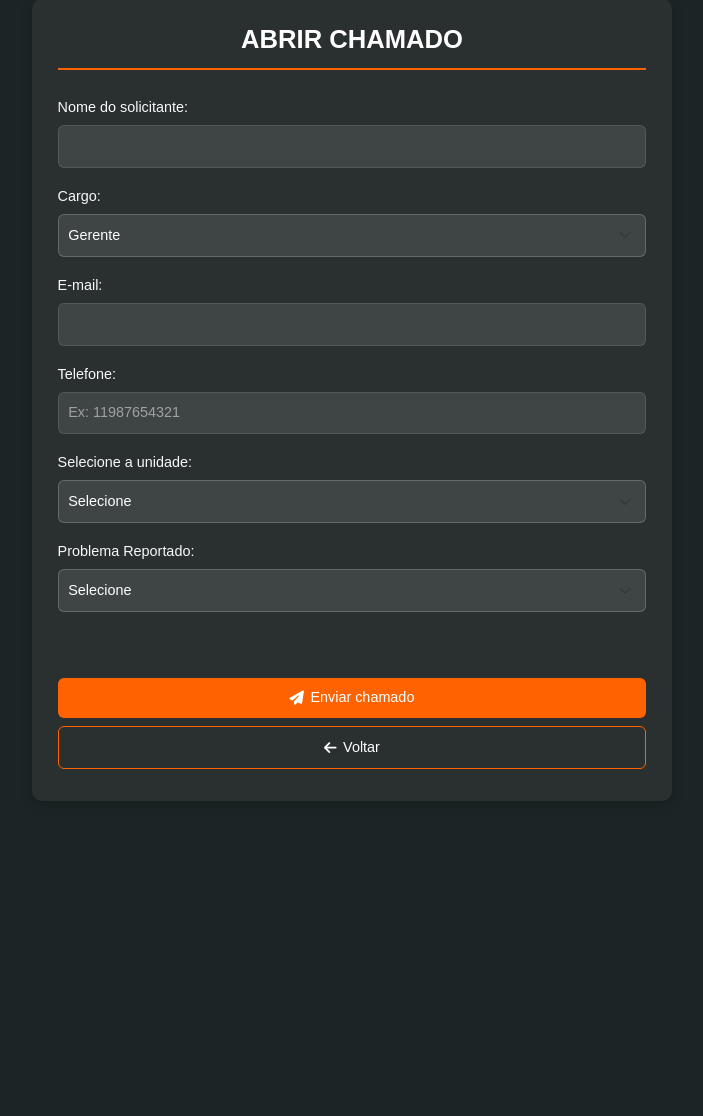
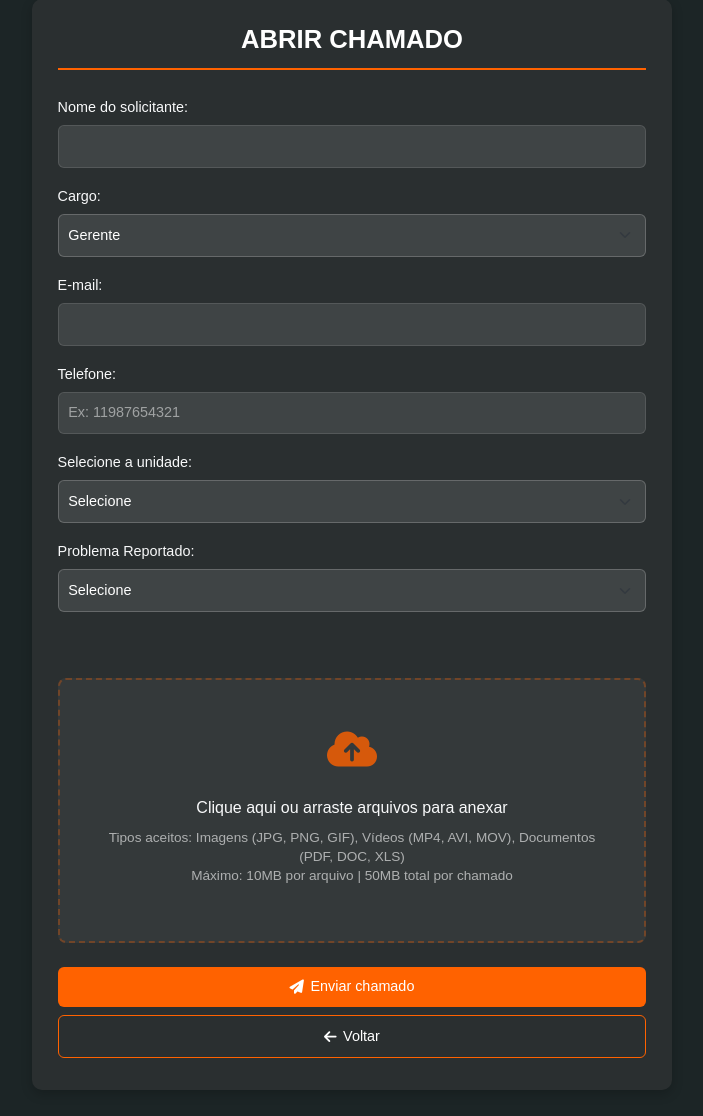
Before and after one commit to mechamederoot1/attportal, a Python web app: template setores/ti/templates/abrir_chamado.html in a window 1280 px wide. Shown: the part 91-1207 px from the top of the page, without its empty margins (288-991 px from the left). Before the commit the page ends 892 px from the top, so only its background shows below. Run offline with Jinja, Linux system fonts and the light colour scheme; the template is opened without the code that fills it, so the values that code supplies are empty.

Commit message:
Add file upload section to form
cgen-f77c7b19577645eda5dcbc8b04933fa8

```diff
--- a/setores/ti/templates/abrir_chamado.html
+++ b/setores/ti/templates/abrir_chamado.html
@@ -596,6 +596,32 @@
 
                 <input type="hidden" name="prioridade" id="prioridadeInput" value="Normal" />
 
+                <!-- Seção de Anexos -->
+                <div class="anexos-section" id="anexosSection">
+                    <div class="upload-area" id="uploadArea" onclick="document.getElementById('fileInput').click()">
+                        <div class="upload-icon">
+                            <i class="fas fa-cloud-upload-alt"></i>
+                        </div>
+                        <div class="upload-text">
+                            Clique aqui ou arraste arquivos para anexar
+                        </div>
+                        <div class="upload-info">
+                            Tipos aceitos: Imagens (JPG, PNG, GIF), Vídeos (MP4, AVI, MOV), Documentos (PDF, DOC, XLS)<br>
+                            Máximo: 10MB por arquivo | 50MB total por chamado
+                        </div>
+                    </div>
+
+                    <input type="file" id="fileInput" class="file-input" multiple
+                           accept="image/*,video/*,.pdf,.doc,.docx,.xls,.xlsx,.ppt,.pptx,.txt">
+
+                    <div class="anexos-list" id="anexosList"></div>
+
+                    <div class="anexos-info" id="anexosInfo" style="display: none;">
+                        <span id="totalAnexos">0 arquivo(s) selecionado(s)</span>
+                        <span class="limite-info" id="tamanhoTotal">0 MB / 50 MB</span>
+                    </div>
+                </div>
+
                 <div class="mt-4">
                     <button type="submit" class="btn btn-primary mb-2">
                         <i class="fas fa-paper-plane"></i>
```
